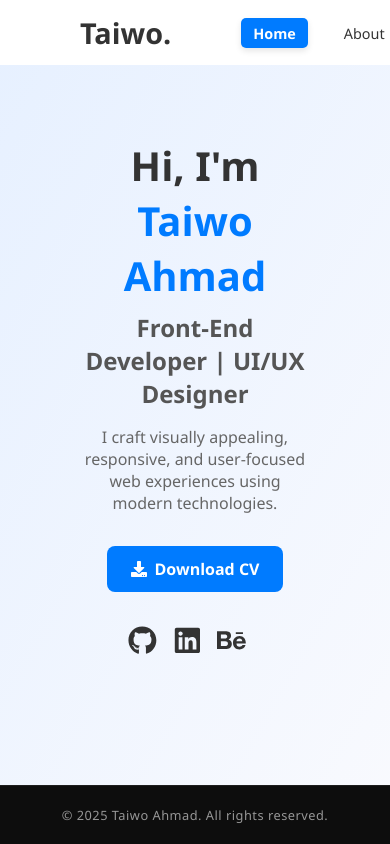
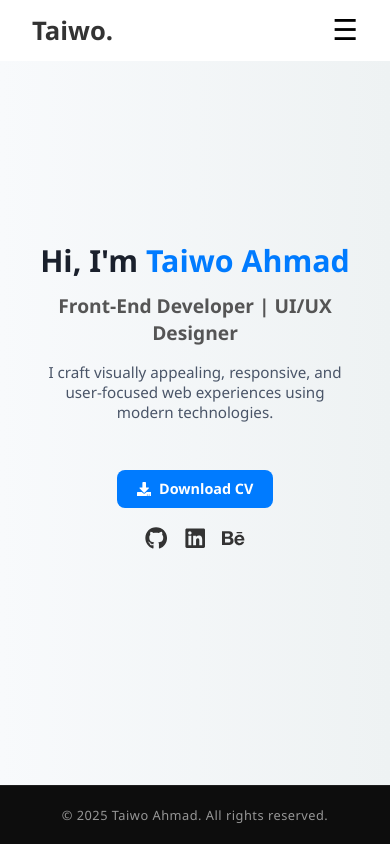
Before and after one commit to Solataiwo-15/My-Portfolio, a React (Vite) app: page / in a window 390 px wide. Built offline with nearby package versions, Linux system fonts and the light colour scheme.

Commit message:
home commit

```diff
--- a/src/components/Navbar.css
+++ b/src/components/Navbar.css
@@ -4,11 +4,17 @@
   align-items: center;
   padding: 0.8rem 5rem;
   background-color: #ffffff;
-  /* box-shadow: 0 2px 4px rgba(0,0,0,0.05); */
-  position: fixed;
   top: 0;
   width: 100%;
-  z-index: 1000; /* Makes sure it stays above everything else */
+  position: sticky;
+  z-index: 1000;
+}
+
+.nav-header {
+  width: 100%;
+  display: flex;
+  justify-content: space-between;
+  align-items: center;
 }
 
 .logo {
@@ -19,12 +25,21 @@
   margin-right: 70px;
 }
 
+.menu-toggle {
+  display: none;
+  font-size: 1.8rem;
+  background: none;
+  border: none;
+  cursor: pointer;
+}
+
 .nav-links {
   list-style: none;
   display: flex;
   gap: 1.5rem;
   margin: 0;
   padding: 0;
+  cursor: pointer;
 }
 
 .nav-link {
@@ -48,3 +63,54 @@
   font-weight: 600;
   font-size: 0.9rem;
 }
+
+/* =========== MOBILE FIX =========== */
+@media (max-width: 429px) {
+
+  .navbar {
+    flex-direction: column;
+    align-items: stretch;
+    padding: 0.8rem 2rem;
+  }
+
+  /* Wrap logo and menu toggle side-by-side */
+  .nav-header {
+    display: flex;
+    justify-content: space-between;
+    align-items: center;
+    width: 100%;
+  }
+
+  .logo {
+    font-size: 1.6rem;
+    margin: 0;
+  }
+
+  .menu-toggle {
+    display: block;
+    font-size: 1.8rem;
+    background: none;
+    border: none;
+    cursor: pointer;
+    transition: transform 0.3s ease;
+  }
+
+  .menu-toggle:active {
+  transform: scale(0.9);
+}
+
+
+  .nav-links {
+    display: none;
+    flex-direction: column;
+    align-items: center;
+    gap: 1rem;
+    background: #fff;
+    padding: 1rem 0;
+    width: 100%;
+  }
+
+  .nav-links.show {
+    display: flex;
+  }
+}
--- a/src/components/Navbar.jsx
+++ b/src/components/Navbar.jsx
@@ -1,16 +1,28 @@
 import { NavLink } from "react-router-dom";
+import { useState } from 'react';
 import "./Navbar.css"; // Import your CSS styles for the Navbar
 
 
 const Navbar= () => {
 
+  const [isOpen, setIsOpen] = useState(false);
+
+  const toggleMenu = () => setIsOpen(!isOpen);
+
   return (
     <nav className="navbar">
-      <h1 className="logo">Taiwo.</h1>
-      <ul className="nav-links">
+      <div className="nav-header">
+        <h1 className="logo">Taiwo.</h1>
+        <button className="menu-toggle" onClick={toggleMenu}>
+          {isOpen ? '✕' : '☰'}
+        </button>
+
+      </div>
+      <ul className={`nav-links ${isOpen ? "show" : ""}`}>
         <li>
           <NavLink to="/"
             className={({ isActive }) => (isActive ? "nav-link active" : "nav-link")}
+            onClick={() => setIsOpen(false)}
           >
             Home
           </NavLink>
@@ -18,6 +30,7 @@ const Navbar= () => {
         <li>
           <NavLink to="/about"
             className={({ isActive }) => (isActive ? "nav-link active" : "nav-link")}
+            onClick={() => setIsOpen(false)}
           >
             About
           </NavLink>
@@ -25,6 +38,7 @@ const Navbar= () => {
         <li>
           <NavLink to="/projects"
             className={({ isActive }) => (isActive ? "nav-link active" : "nav-link")}
+            onClick={() => setIsOpen(false)}
           >
             Projects
           </NavLink>
@@ -32,6 +46,7 @@ const Navbar= () => {
         <li>
           <NavLink to="/contact"
             className={({ isActive }) => (isActive ? "nav-link active" : "nav-link")}
+            onClick={() => setIsOpen(false)}
           >
             Contact
           </NavLink>
--- a/src/index.css
+++ b/src/index.css
@@ -7,7 +7,7 @@
 body {
   margin: 0;
   font-family: 'Segoe UI', sans-serif;
-  background: linear-gradient(120deg, #e6f0ff, #f9fafe);
+  background: linear-gradient(to right, #f8fafc, #eef2f3);
   color: #333;
   min-height: 100vh;
   height: 100%;
@@ -21,7 +21,7 @@ body {
 
 .content {
   flex: 1;
-  padding-top: 50px;
+  padding-top: 0;
 }
 
 .footer {
--- a/src/pages/Home.css
+++ b/src/pages/Home.css
@@ -2,30 +2,31 @@
   display: flex;
   align-items: center;
   justify-content: center;
-  min-height: 83vh;
+  min-height: 80vh;
   padding: 2rem 5rem;
   text-align: center;
 }
 
 .hero-content {
-  max-width: 600px;
+  max-width: 800px;
 }
 
 .hero h1 {
-  font-size: 2.5rem;
-  margin-bottom: 0.5rem;
+  font-size: 2.8rem;
+  margin-bottom: 0.7rem;
+  color: #1a202c;
 }
 
 .hero h2 {
-  font-size: 1.5rem;
+  font-size: 1.8rem;
   margin-bottom: 1rem;
   color: #555;
 }
 
 .hero p {
-  font-size: 1rem;
-  margin-bottom: 1.5rem;
-  color: #666;
+  font-size: 1.1rem;
+  margin-bottom: 2rem;
+  color: #4a5568;
 }
 
 .highlight {
@@ -55,7 +56,9 @@
 
 .download-btn:hover {
   background-color: #0056b3;
+  box-shadow: 0 4px 12px rgba(0, 123, 255, 0.3);
   transform: translateY(-2px);
+
 }
 
 .home-socials a {
@@ -69,3 +72,47 @@
   color: #007bff;
   transform: scale(1.1);
 }
+
+/* 🔽 Mobile styles for max-width 429px */
+@media (max-width: 429px) {
+  .hero {
+    padding: 2rem 2.5rem;
+  }
+
+  .hero h1 {
+    font-size: 1.9rem;
+  }
+
+  .hero h2 {
+    font-size: 1.2rem;
+  }
+
+  .hero p {
+    font-size: 0.95rem;
+    margin-bottom: 2rem;
+  }
+
+  .download-btn {
+    padding: 0.6rem 1.2rem;
+    font-size: 0.9rem;
+  }
+
+  .home-socials {
+    margin-top: 1rem;
+    display: flex;
+    justify-content: center;
+    gap: 1rem;
+  }
+
+  .home-socials a {
+    margin-right: 0; /* remove right margin, since gap handles spacing */
+    font-size: 1.4rem;
+  }
+
+  .home-cta-wrapper {
+    flex-direction: column;
+    align-items: center;
+    margin-top: 3rem;
+    gap: 0.1rem;
+  }
+}
```
